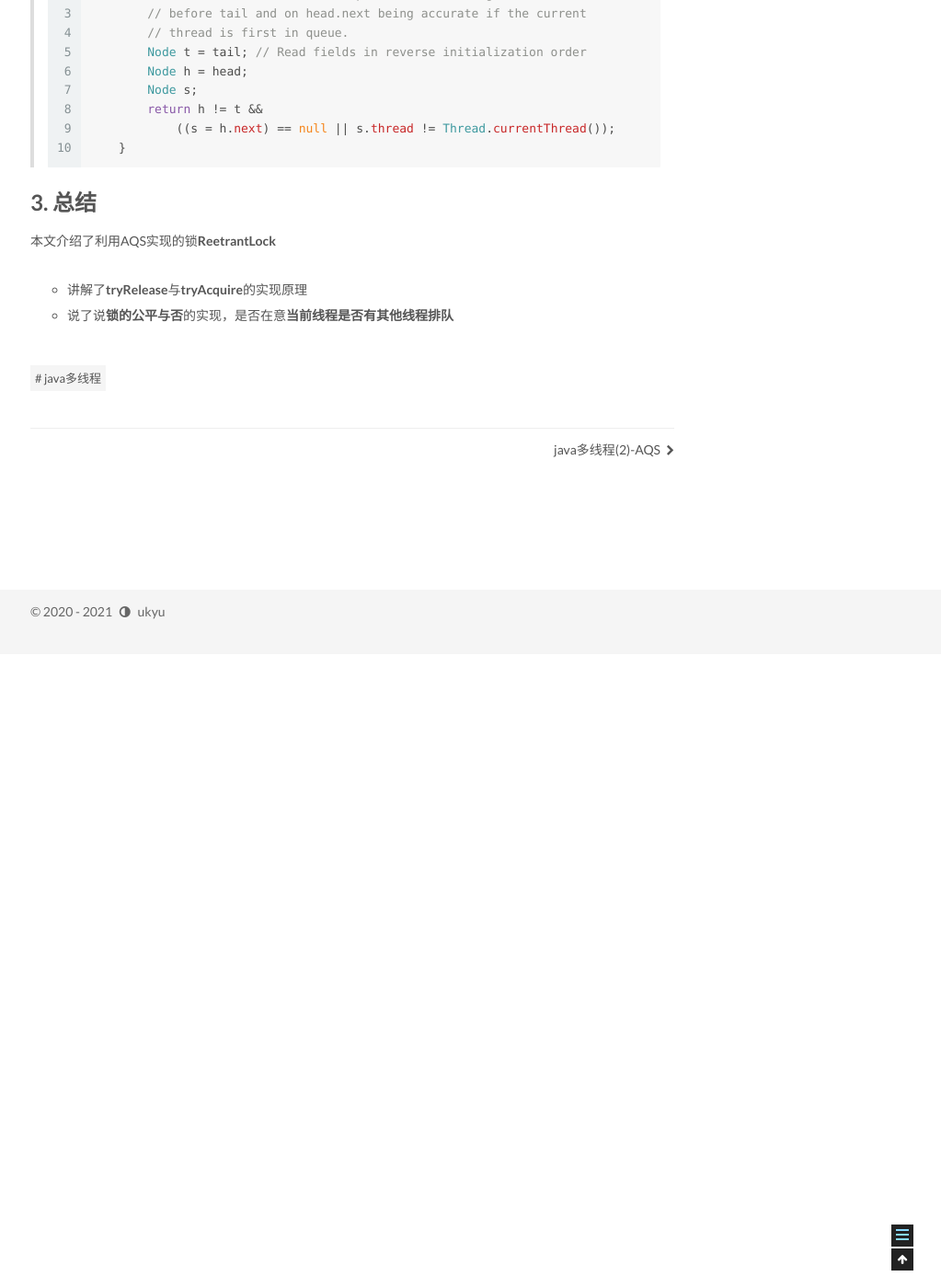
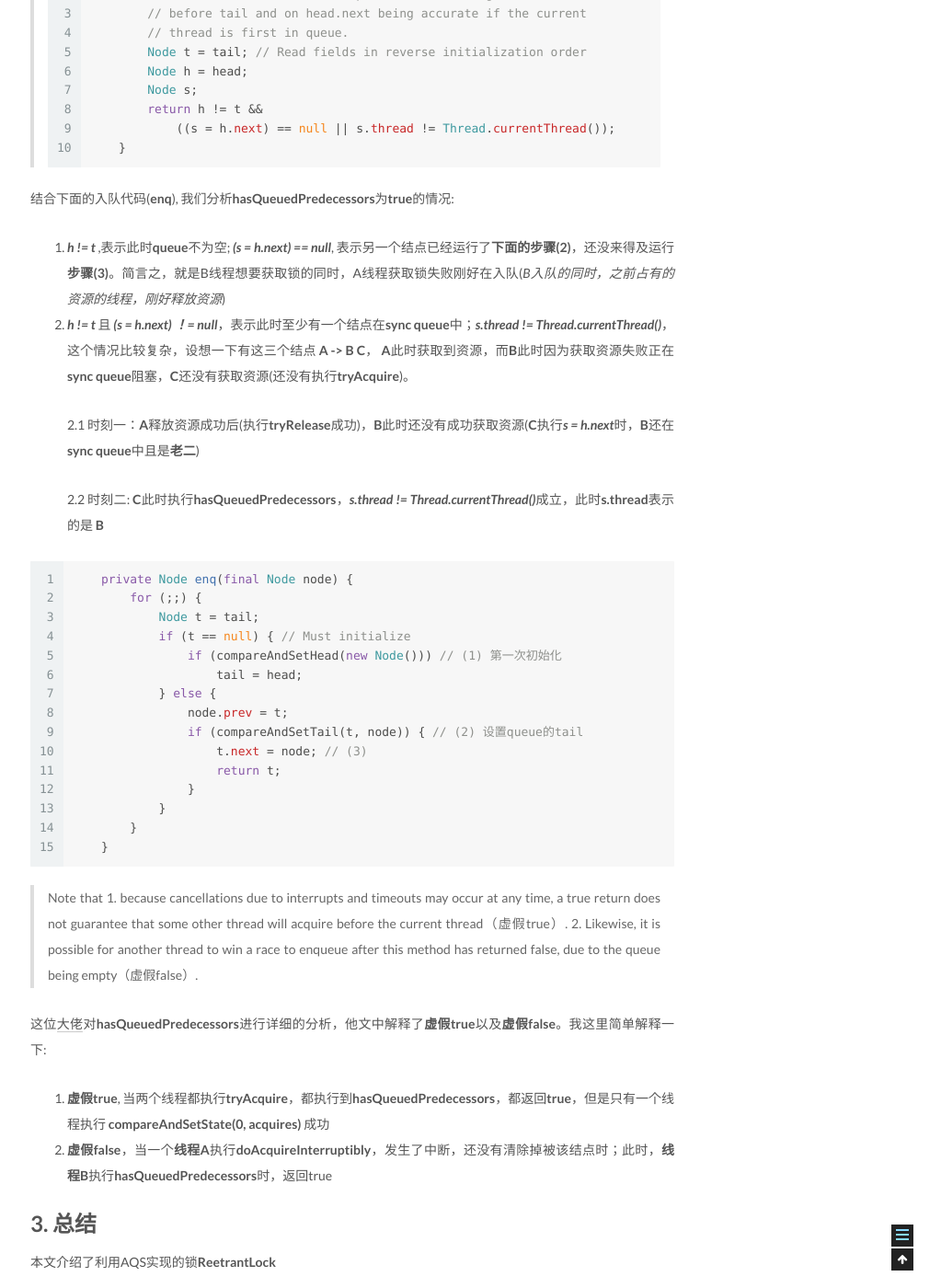
Before and after one commit to uk403/ukyu.github.io, a Jekyll site: the page built from _posts/2021-05-24-ReentrantLock.md, in a window 1280 px wide and 1400 px high, scrolled down 5478 px. Shown: the whole window at 92% size, without its empty margins (257-1280 px from the left). Built offline with Jekyll 4.4.1, drawn with Linux system fonts in a browser that asks for light colours; comment, search, counter and statistics services are not loaded; before the commit the page ends 6189 px from its top, so only the background shows below that; some of the changed text lies outside the part shown.

Commit message:
update ReentrantLock

````diff
--- a/_posts/2021-05-24-ReentrantLock.md
+++ b/_posts/2021-05-24-ReentrantLock.md
@@ -210,7 +210,43 @@ static final class FairSync extends Sync {
     }
 ```
 
+结合下面的入队代码(**enq**), 我们分析**hasQueuedPredecessors**为**true**的情况:
+1. ***h != t*** ,表示此时**queue**不为空; ***(s = h.next) == null***, 表示另一个结点已经运行了**下面的步骤(2)**，还没来得及运行**步骤(3)**。简言之，就是B线程想要获取锁的同时，A线程获取锁失败刚好在入队(*B入队的同时，之前占有的资源的线程，刚好释放资源*)
+2. ***h != t*** 且 ***(s = h.next) ！= null***，表示此时至少有一个结点在**sync queue**中；***s.thread != Thread.currentThread()***，这个情况比较复杂，设想一下有这三个结点 **A -> B C**， **A**此时获取到资源，而**B**此时因为获取资源失败正在**sync queue**阻塞，**C**还没有获取资源(还没有执行**tryAcquire**)。
+
+   2.1 时刻一：**A**释放资源成功后(执行**tryRelease**成功)，**B**此时还没有成功获取资源(**C**执行***s = h.next***时，**B**还在**sync queue**中且是**老二**)
+
+   2.2 时刻二: **C**此时执行**hasQueuedPredecessors**，***s.thread != Thread.currentThread()***成立，此时**s.thread**表示的是 **B**
+
+```java
+    private Node enq(final Node node) {
+        for (;;) {
+            Node t = tail;
+            if (t == null) { // Must initialize
+                if (compareAndSetHead(new Node())) // (1) 第一次初始化
+                    tail = head;
+            } else {
+                node.prev = t;
+                if (compareAndSetTail(t, node)) { // (2) 设置queue的tail
+                    t.next = node; // (3)
+                    return t;
+                }
+            }
+        }
+    }
+```
+
+> Note that 1. because cancellations due to interrupts and timeouts may occur at any time, a true return does not guarantee that some other thread will acquire before the current thread（虚假true）. 2. Likewise, it is possible for another thread to win a race to enqueue after this method has returned false, due to the queue being empty（虚假false）.
+
+这位[大佬](https://blog.csdn.net/anlian523/article/details/106173860)对**hasQueuedPredecessors**进行详细的分析，他文中解释了**虚假true**以及**虚假false**。我这里简单解释一下:
+1. **虚假true**, 当两个线程都执行**tryAcquire**，都执行到**hasQueuedPredecessors**，都返回**true**，但是只有一个线程执行 **compareAndSetState(0, acquires)** 成功
+2. **虚假false**，当一个**线程A**执行**doAcquireInterruptibly**，发生了中断，还没有清除掉被该结点时；此时，**线程B**执行**hasQueuedPredecessors**时，返回true
+
 # 3. 总结
 本文介绍了利用AQS实现的锁**ReetrantLock**
 * 讲解了**tryRelease**与**tryAcquire**的实现原理
 * 说了说**锁的公平与否**的实现，是否在意**当前线程是否有其他线程排队**
+* 分析了一下**hasQueuedPredecessors**的几种情况
+
+# 4. 参考
+* [AQS深入理解 hasQueuedPredecessors源码分析 JDK8](https://blog.csdn.net/anlian523/article/details/106173860)
````
